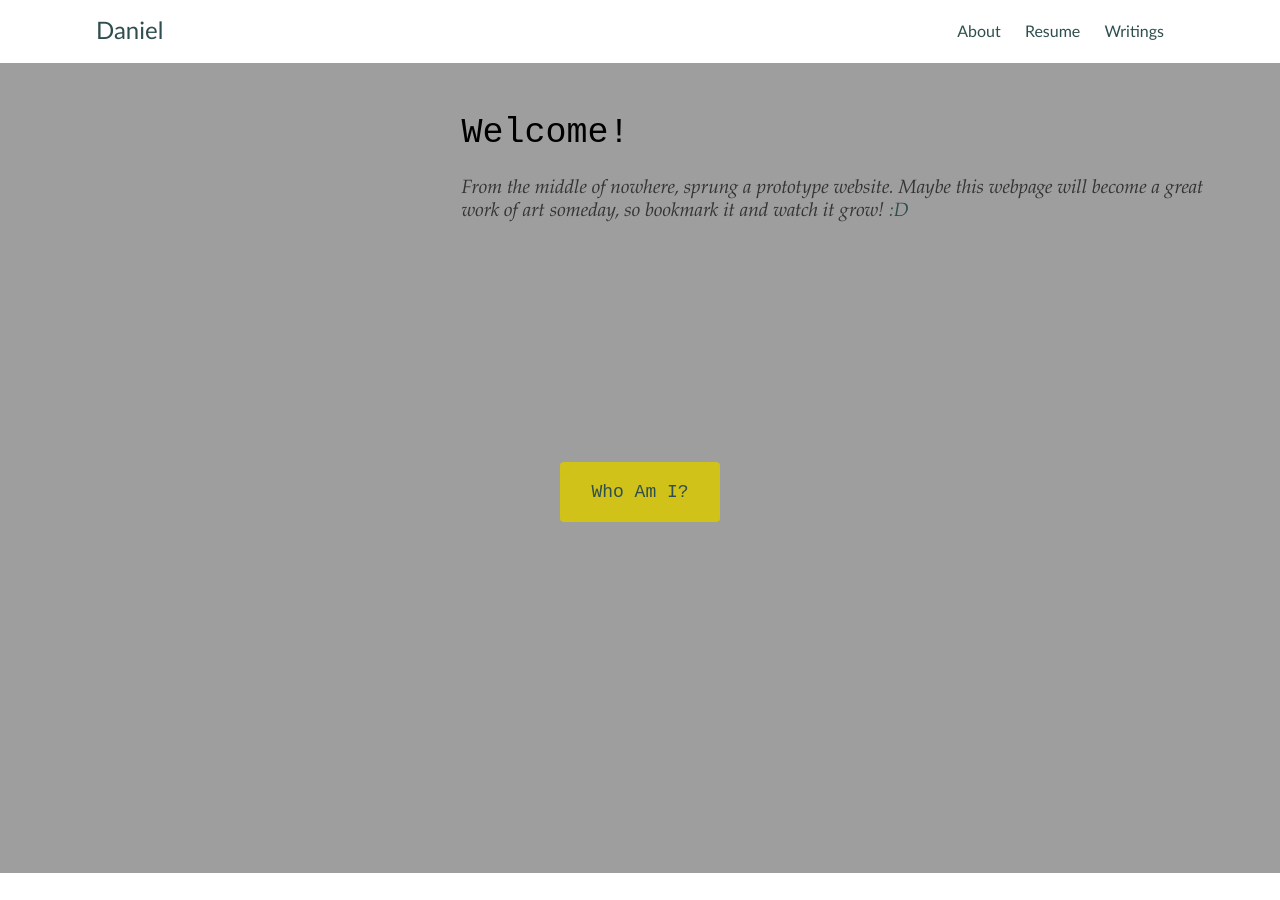
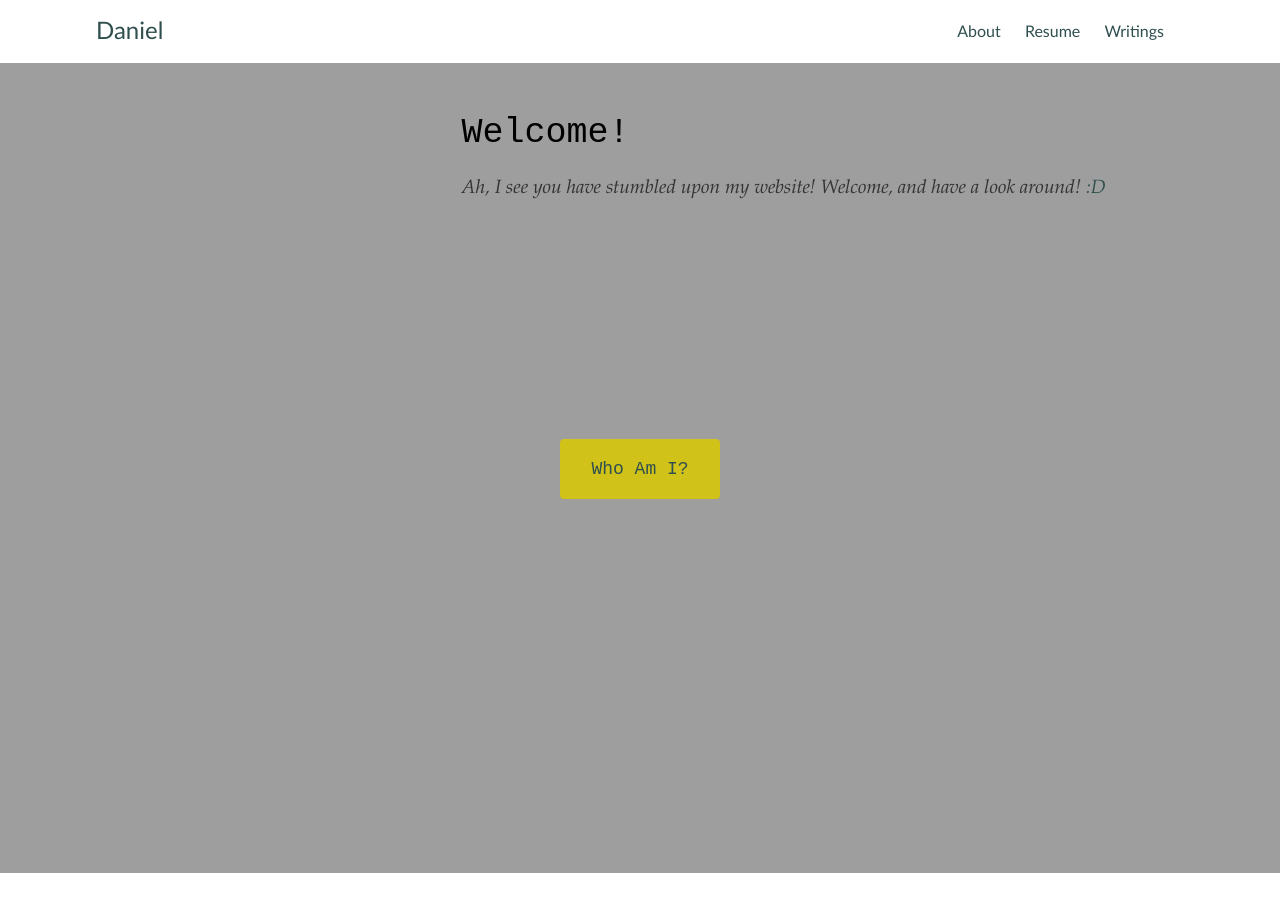
Before and after one commit to Calculasians/calculasians.github.io, a Jekyll site: the page built from index.html, in a window 1280 px wide and 900 px high. Built offline with Jekyll 4.4.1, drawn with Linux system fonts in a browser that asks for light colours.

Commit message:
Update index.html

```diff
--- a/index.html
+++ b/index.html
@@ -5,7 +5,7 @@ title: A Website in the Making
 <div class="cover-page">
 	<div class="cover-page-text">
 		<h1>Welcome! </h1>
-		<p class="sub-header">From the middle of nowhere, sprung a prototype website. Maybe this webpage will become a great work of art someday, so bookmark it and watch it grow!<a href="/about"> :D</a></p>
+		<p class="sub-header">Ah, I see you have stumbled upon my website! Welcome, and have a look around!<a href="/about"> :D</a></p>
 	</div>
 	<div class="wrap-button">
 		<button type="button" class="main-button"><a href="#about-page"><span>Who Am I?</span></a></button>
```
